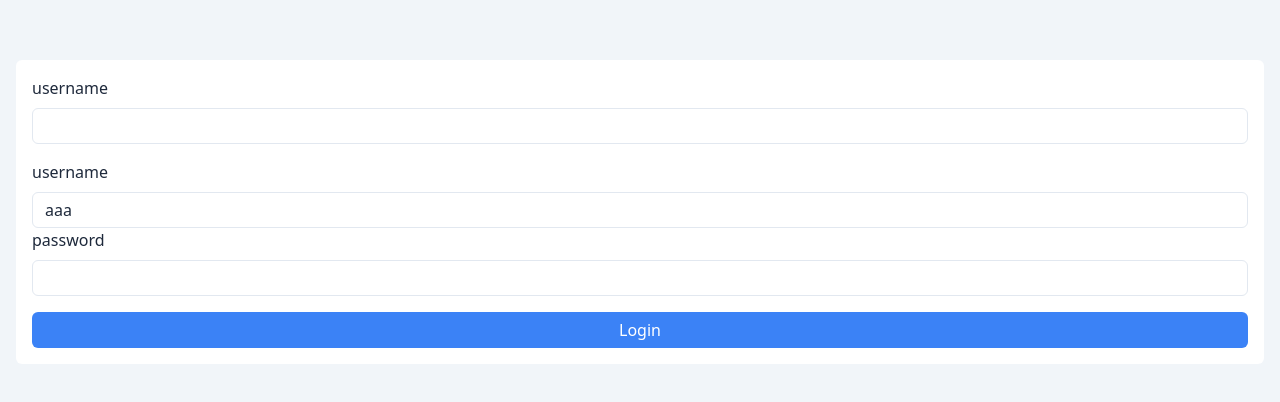
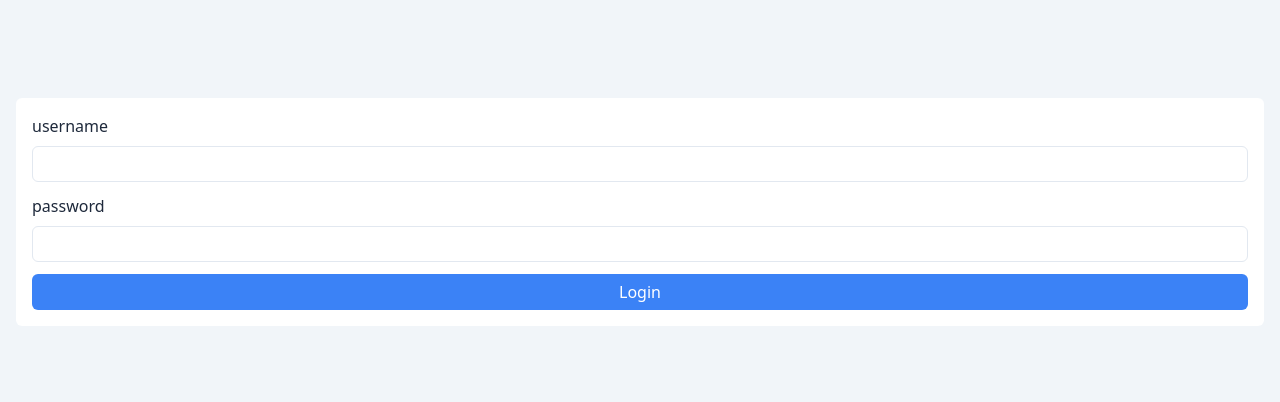
Before and after one commit to supermanbin/vite-react-ts, a React (Vite) app: page / in a window 1280 px wide. Shown: the part 188-590 px from the top of the page. Built offline with nearby package versions, Linux system fonts and the light colour scheme.

Commit message:
input components add onChange

```diff
--- a/src/components/Input.tsx
+++ b/src/components/Input.tsx
@@ -4,20 +4,25 @@ interface InputProps {
   className?: string,
   inputFor?: string,
   labelText: string,
-  value: string,
   placeholder?: string,
   type?: string,
-  onChange?: (e: React.MouseEvent) => {}
+  value?: string,
+  onChange(val: any): void
 }
 
 const inputCls = "rounded-md border border-slate-200 focus:outline-none focus:border-indigo-500 focus:border-2 focus:ring-indigo-200 focus:ring h-9 px-3 transition w-full text-slate-800";
 const inputLabel = "mb-2 block text-slate-800";
 
-export default function Input({className,inputFor, labelText, value, placeholder, type, onChange}:InputProps) {
+export default function Input({className,inputFor, labelText, placeholder, type, value, onChange}:InputProps) {
+
+  function onChangeHandle(e: React.ChangeEvent<HTMLInputElement>) {
+    onChange(e.target.value);
+  }
+
   return (
-    <div className={`${className}`}>
+    <div className={`${className?className:''}`}>
       <label htmlFor={inputFor} className={inputLabel}>{labelText}</label>
-      <input className={`${inputCls}`} type={type} placeholder={placeholder} value={value} onChange={(v) => {onChange(v)}} />
+      <input className={`${inputCls}`} type={type} placeholder={placeholder} onChange={(e) => {onChangeHandle(e)}} value={value}  />
     </div>
   )
 }
--- a/src/pages/login/Login.tsx
+++ b/src/pages/login/Login.tsx
@@ -14,6 +14,7 @@ const inputLabel = "mb-2 block text-slate-800";
 export default function Login() {
   const navigate = useNavigate()
   const [loginForm, setLoginForm] = useState({username: '', password: ''});
+  const [username, setUserName] = useState('');
 
   /**
    * 登录操作
@@ -24,7 +25,6 @@ export default function Login() {
     e.preventDefault();
 
     console.log(loginForm);
-
 
     if (!loginForm?.username || !loginForm?.password) {
       alert('不能为空');
@@ -39,24 +39,17 @@ export default function Login() {
     navigate("/demo")
   }
 
-  function changeValueHandler(val: string) {
-    console.log(val);
+  function changeValueHandler(val:any) {
+    setLoginForm({...loginForm, username: val})
   }
 
 
   return (
     <div className="absolute w-screen h-screen grid place-items-center px-4 bg-slate-100">
       <form className="w-full bg-white w-2/4 p-4 rounded-md">
-        <label htmlFor="username" className={labelCls}>
-          <span className={inputLabel}>username</span>
-          <input className={inputCls} type="text" id="username"
-          />
-        </label>
-        <Input labelText='username' value='aaa' onChange={(v) => {changeValueHandler(v)}} />
-        <label htmlFor="password" className={labelCls}>
-          <span className={inputLabel}>password</span>
-          <input type='password' className={inputCls} id="password" />
-        </label>
+        <Input className='mb-3' labelText='username' value={loginForm.username}  onChange={changeValueHandler} />
+        <Input className='mb-3' labelText='password' type='password'  onChange={(v) => {setLoginForm({...loginForm, password: v})
+        }} />
         <button className={buttonCls} onClick={(e) => {login(e)}}>Login</button>
       </form>
     </div>
```
